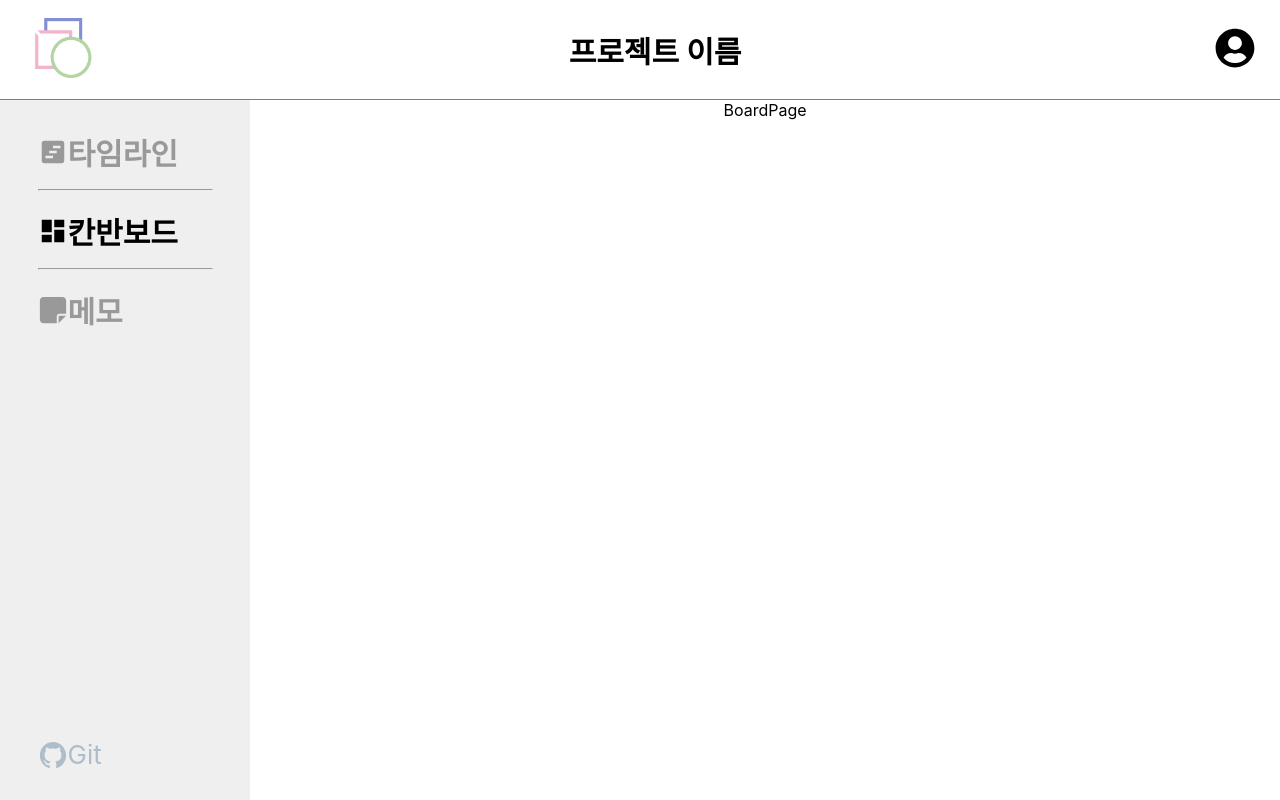
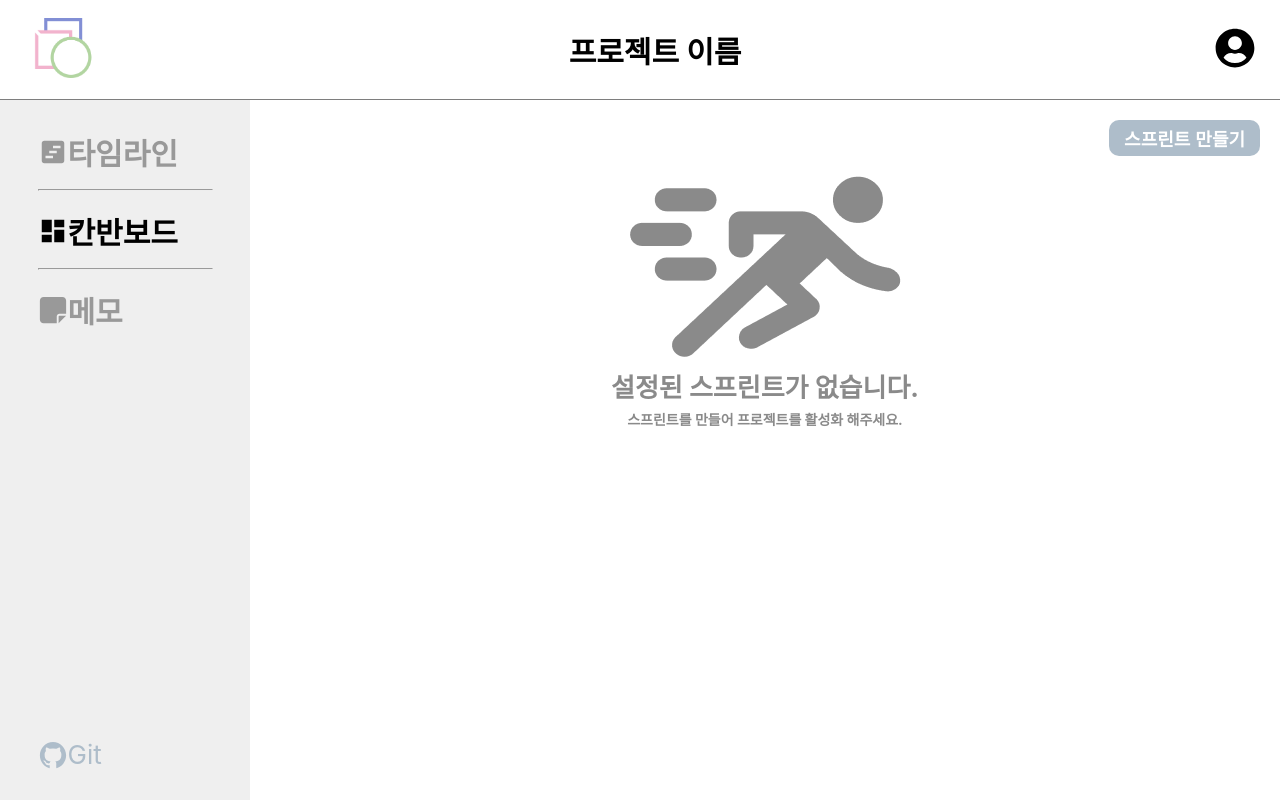
Before and after one commit to SoftwareEngineering-jnu1/AgileSupportProgram, a React (Create React App) app: page /boardPage in a window 1280 px wide. Built offline with nearby package versions, Linux system fonts and the light colour scheme.

Commit message:
feat: 스프린트 설정안되어 있을 때 페이지 구현

```diff
--- a/src/pages/BoardPage/index.tsx
+++ b/src/pages/BoardPage/index.tsx
@@ -1,7 +1,58 @@
-import React from "react";
+import styled from "styled-components";
+
+import Button from "@components/common/Button";
 
 const BoardPage = () => {
-  return <div> BoardPage</div>;
+  return (
+    <Wrapper>
+      <TopCantainer>
+        <Button
+          title="스프린트 만들기"
+          padding="5px 15px"
+          style={{ fontWeight: "bold" }}
+        />
+      </TopCantainer>
+      <MiddleCantainer>
+        <img src="/images/NonSprint.png" alt="스프린트 없을때 이미지" />
+        <DesBig>설정된 스프린트가 없습니다.</DesBig>
+        <DesSmall>스프린트를 만들어 프로젝트를 활성화 해주세요.</DesSmall>
+      </MiddleCantainer>
+    </Wrapper>
+  );
 };
 
 export default BoardPage;
+
+const Wrapper = styled.div`
+  display: flex;
+  flex-direction: column;
+  width: 100%;
+  padding: 20px;
+`;
+
+const TopCantainer = styled.div`
+  width: 100%;
+  display: flex;
+  justify-content: end;
+`;
+
+const MiddleCantainer = styled.div`
+  width: 100%;
+  display: flex;
+  flex-direction: column;
+  justify-content: center;
+  align-items: center;
+  padding: 20px 10px;
+`;
+
+const DesBig = styled.span`
+  font-size: 26px;
+  font-weight: bold;
+  margin: 10px 0 5px;
+  color: #8a8a8a;
+`;
+const DesSmall = styled.span`
+  font-size: 14px;
+  font-weight: bold;
+  color: #8a8a8a;
+`;
```
